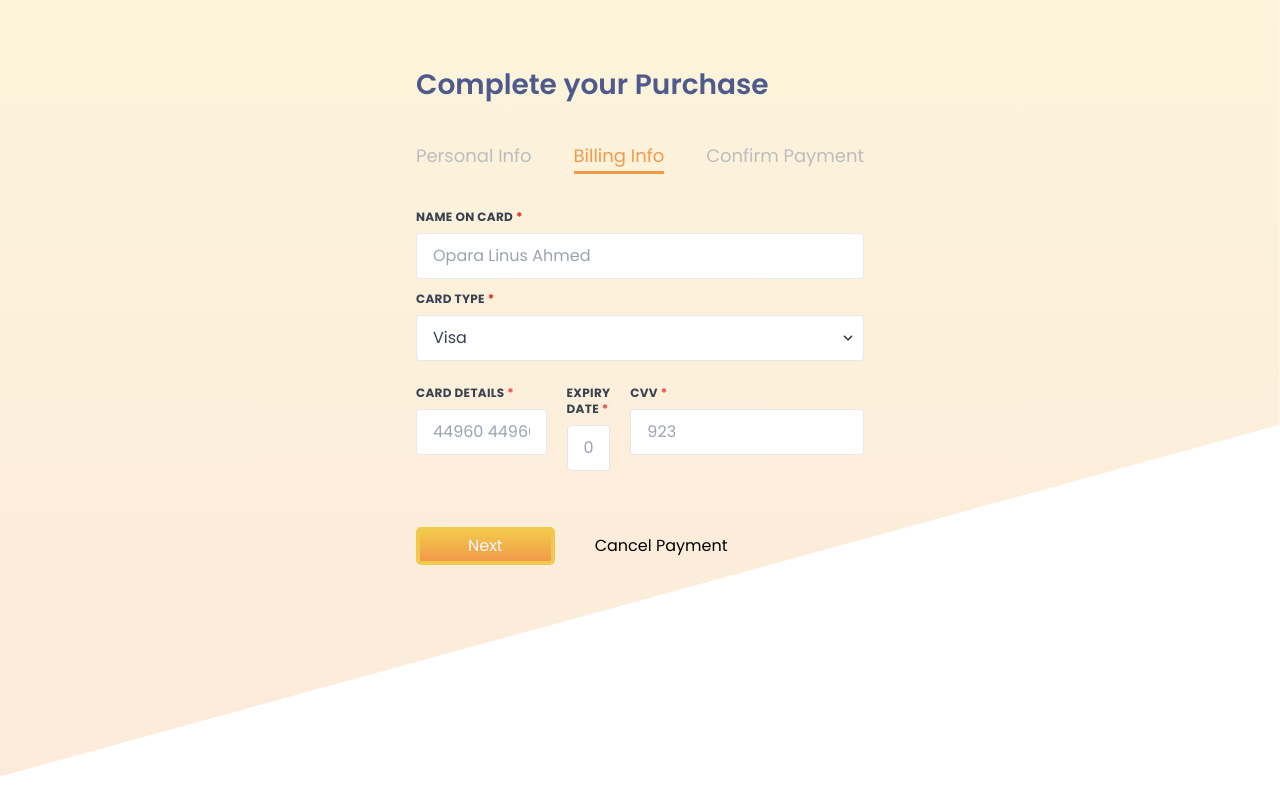
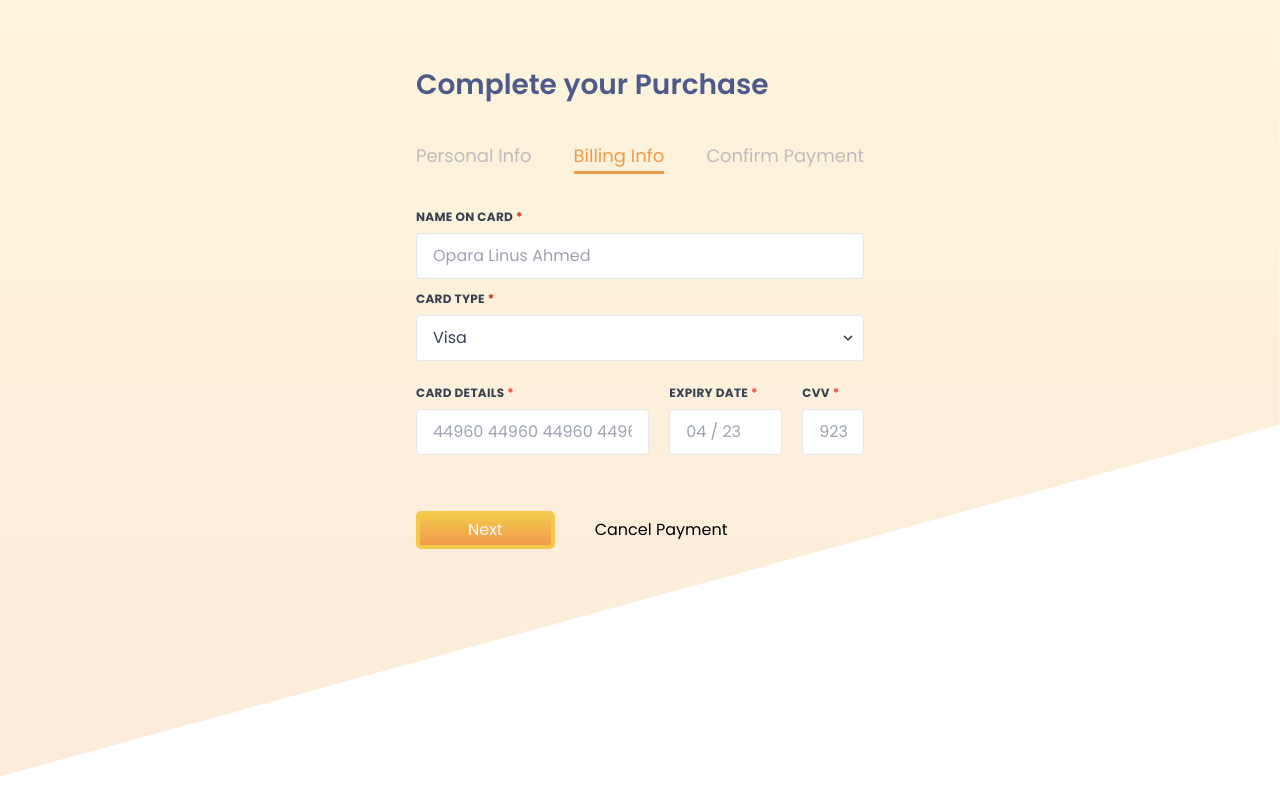
Before and after one commit to Jerrydev01/paymenttest, a React (Create React App) app: page /pages/BillingInfo.jsx in a window 1280 px wide. Built offline with nearby package versions, Linux system fonts and the light colour scheme.

Commit message:
latest commit

```diff
--- a/src/pages/BillingInfo.jsx
+++ b/src/pages/BillingInfo.jsx
@@ -36,7 +36,7 @@ const BillingInfo = () => {
 
                 </div>
                 <div className="flex gap-5">
-                    <div className="flex flex-wrap -mx-3 mb-6 w-[60%]">
+                    <div className="flex -mx-3 mb-6 w-[50%] md:w-[60%]">
                         <div className="w-full px-3">
                             <label className="block uppercase tracking-wide text-gray-700 text-xs font-bold mb-2" htmlFor="grid-address1">
                                 Card details <span className="text-red-500">*</span>
@@ -45,7 +45,7 @@ const BillingInfo = () => {
 
                         </div>
                     </div>
-                    <div className="flex flex-wrap -mx-3 mb-6 w-1/4">
+                    <div className="flex -mx-3 mb-6 w-[32%] md:1/4">
                         <div className="w-full px-3">
                             <label className="block uppercase tracking-wide text-gray-700 text-xs font-bold mb-2" htmlFor="grid-address2">
                                 Expiry date <span className="text-red-500">*</span>
@@ -53,7 +53,7 @@ const BillingInfo = () => {
                             <input className="appearance-none block w-full bg-[#FFFFFF] text-gray-700 border border-gray-200 rounded py-3 px-4 mb-3 leading-tight focus:outline-none focus:bg-white focus:border-red-500" id="grid-address2" type="text" placeholder="04 / 23" maxLength="5" />
                         </div>
                     </div>
-                    <div className="flex w-full -mx-3 mb-2 w-[20%]">
+                    <div className="flex -mx-3 mb-2 w-[25%] md:w-[20%] ">
                         <div className="w-full px-3 mb-6 md:mb-0">
                             <label className="block uppercase tracking-wide text-gray-700 text-xs font-bold mb-2" htmlFor="grid-city">
                                 CVV <span className="text-red-500">*</span>
```
